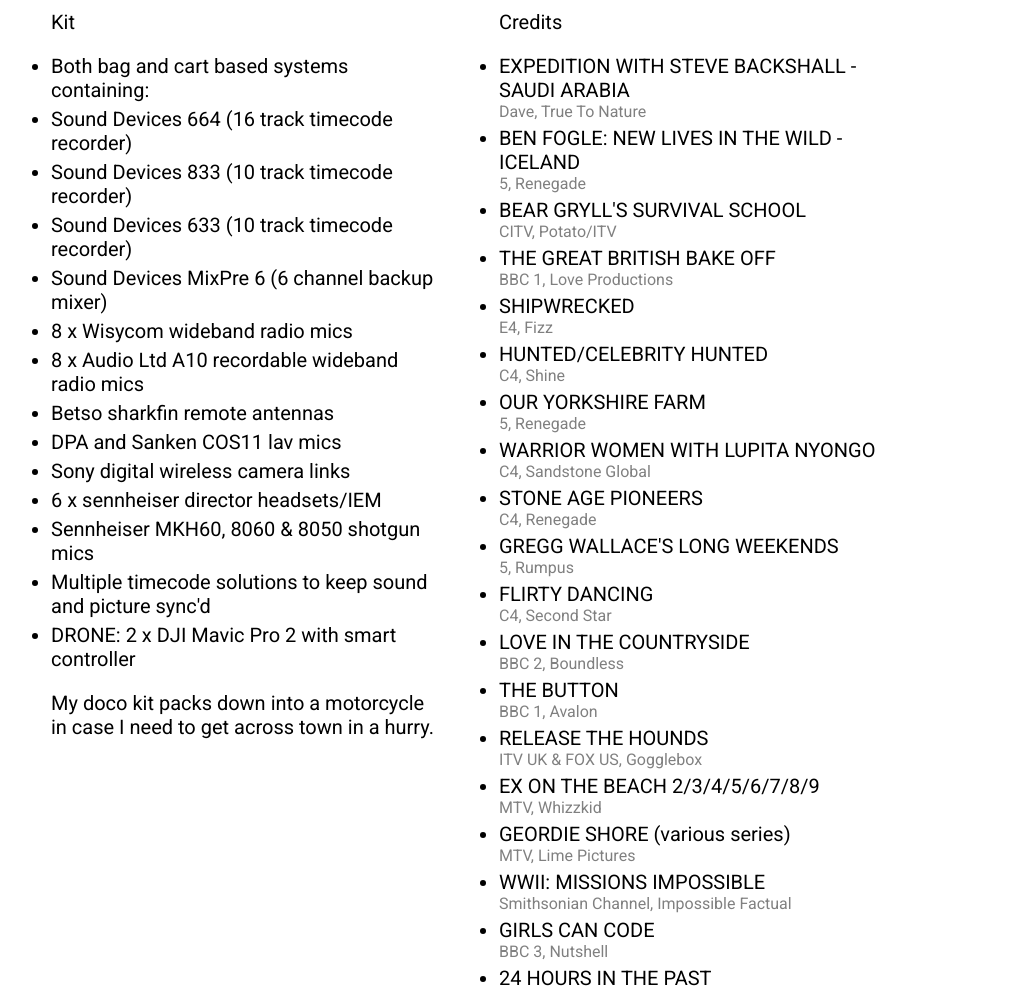
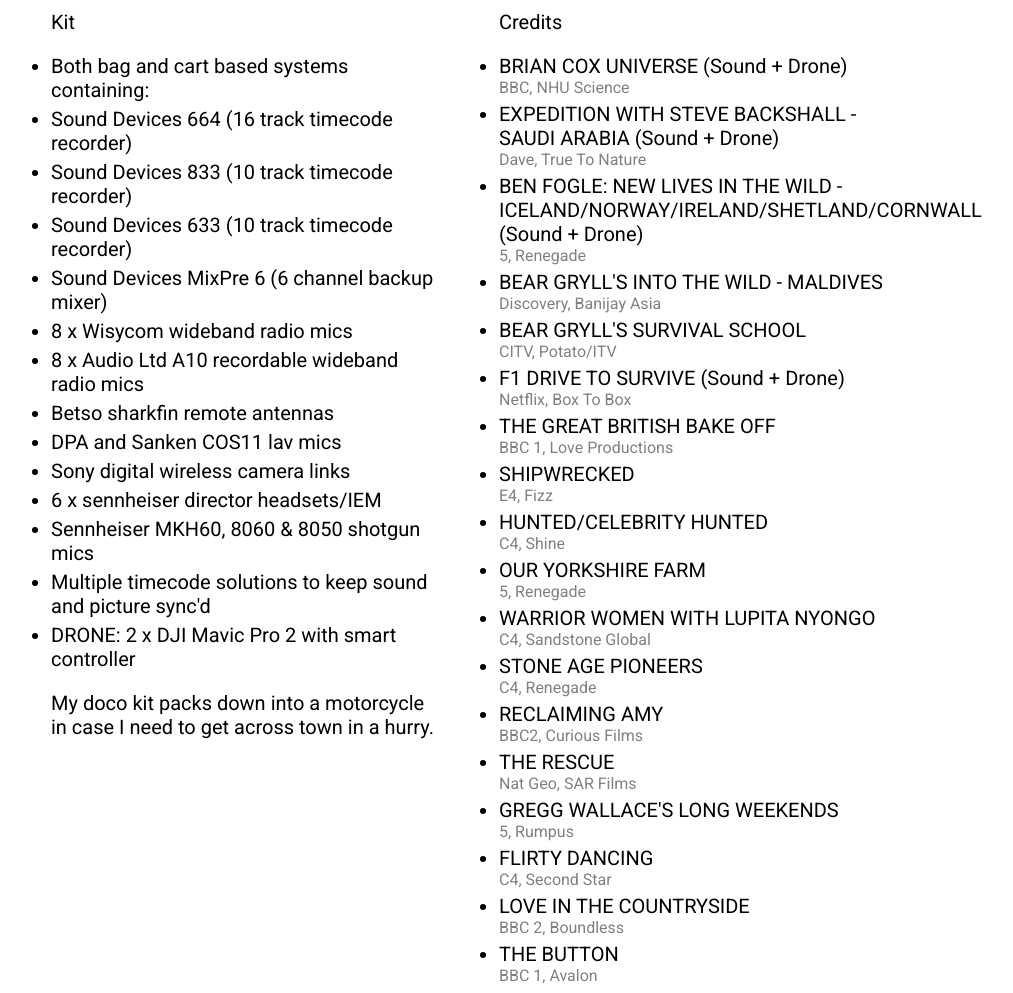
Before and after one commit to jedrichards/www-absolute-audio-tv, a plain HTML site: page index.html in a window 1280 px wide. Shown: the part 1340-2333 px from the top of the page, without its empty margins (173-1186 px from the left). Drawn offline with Linux system fonts and the light colour scheme.

Commit message:
Update index.html

```diff
--- a/index.html
+++ b/index.html
@@ -99,21 +99,39 @@
         <div class="NestedList">
           <ul>
             <li>
-              EXPEDITION WITH STEVE BACKSHALL - SAUDI ARABIA
+              BRIAN COX UNIVERSE (Sound + Drone)
+              <ul>
+                <li>BBC, NHU Science</li>
+              </ul>
+            </li>
+            <li>
+              EXPEDITION WITH STEVE BACKSHALL - SAUDI ARABIA (Sound + Drone)
               <ul>
                 <li>Dave, True To Nature</li>
               </ul>
             </li>
             <li>
-              BEN FOGLE: NEW LIVES IN THE WILD - ICELAND
+              BEN FOGLE: NEW LIVES IN THE WILD - ICELAND/NORWAY/IRELAND/SHETLAND/CORNWALL (Sound + Drone)
               <ul>
                 <li>5, Renegade</li>
+              </ul>
+            </li>
+              <li>
+              BEAR GRYLL&#39;S INTO THE WILD - MALDIVES
+              <ul>
+                <li>Discovery, Banijay Asia</li>
               </ul>
             </li>
               <li>
               BEAR GRYLL&#39;S SURVIVAL SCHOOL
               <ul>
                 <li>CITV, Potato/ITV</li>
+              </ul>
+            </li>
+            <li>
+              F1 DRIVE TO SURVIVE (Sound + Drone)
+              <ul>
+                <li>Netflix, Box To Box</li>
               </ul>
             </li>
             <li>
@@ -150,6 +168,18 @@
               STONE AGE PIONEERS
               <ul>
                 <li>C4, Renegade</li>
+              </ul>
+            </li>
+             <li>
+              RECLAIMING AMY
+              <ul>
+                <li>BBC2, Curious Films</li>
+              </ul>
+            </li>
+              <li>
+              THE RESCUE
+              <ul>
+                <li>Nat Geo, SAR Films</li>
               </ul>
             </li>
             <li>
```
